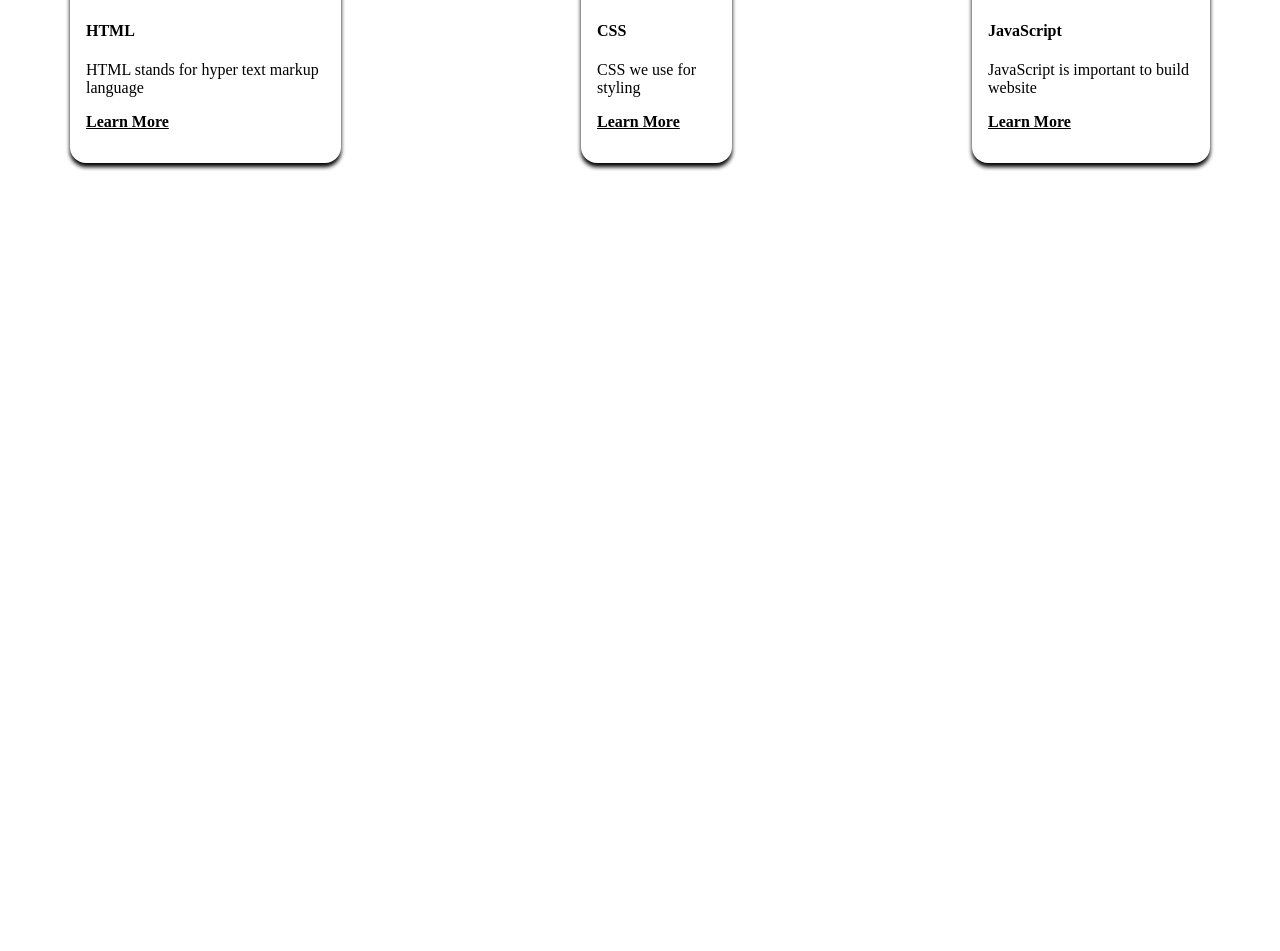
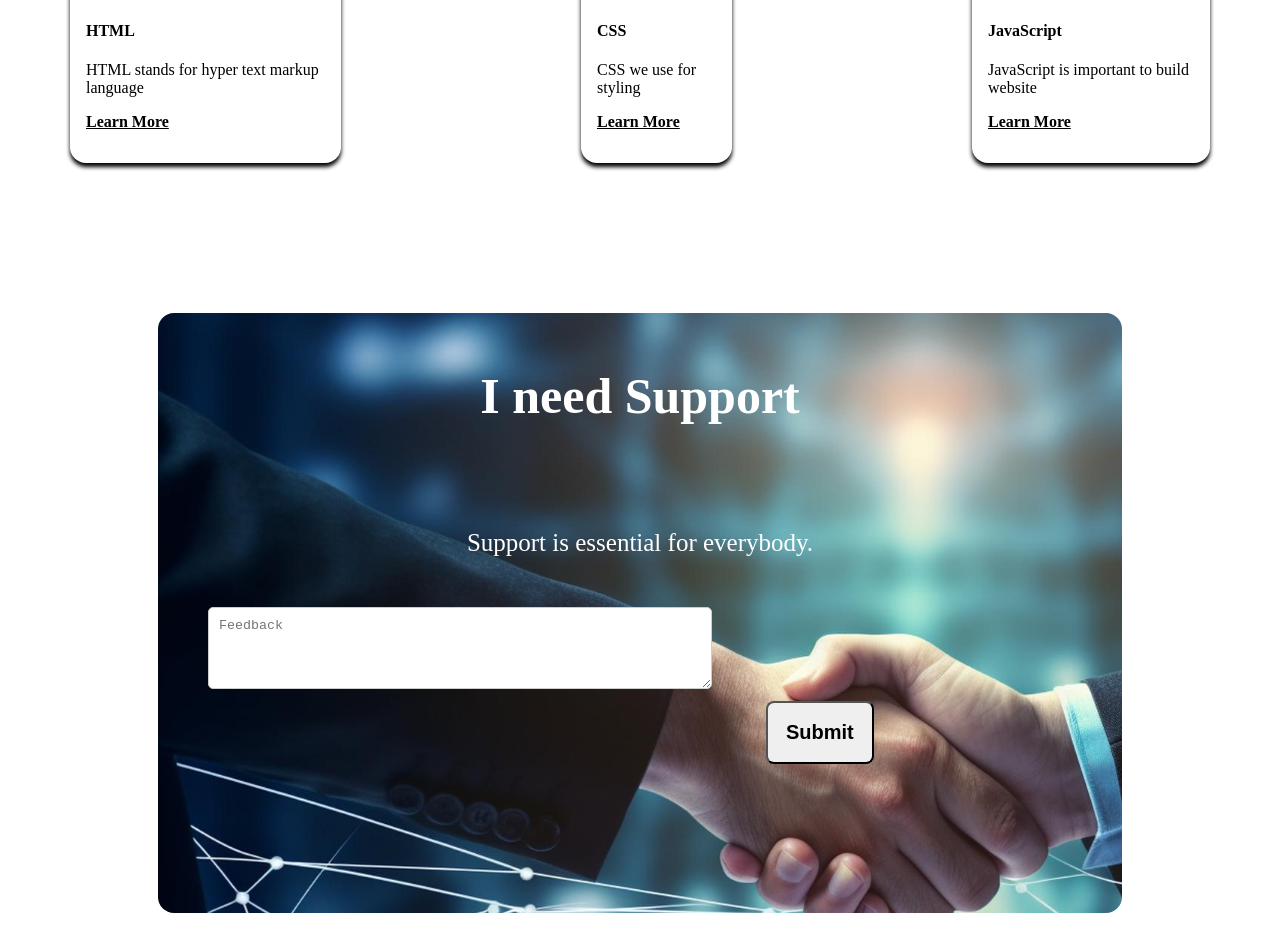
Before and after one commit to Mahadibro/Assignment-1, a plain HTML site: page index.html in a window 1280 px wide. Shown: the part 2858-3809 px from the top of the page. Before the commit the page ends 3029 px from the top, so only its background shows below. Drawn offline with Linux system fonts and the light colour scheme; a web font is replaced by a local one.

Commit message:
footer part

```diff
--- a/index.html
+++ b/index.html
@@ -110,9 +110,23 @@
         </div>
 
     </main>
-    <footer>
 
+    <footer >
+        <div>
+        <section class="bg">
+            <h1 class="section-title1">I need Support</h1>
+            <p class="two">Support is essential for everybody. </p>
+            <!-- <input type="text" placeholder="Feedback">
+              -->
+              <textarea class="feedback" name="feedback" rows="4" cols="100" placeholder="Feedback"></textarea>
+              <button class="btn-primary" type="submit">Submit</button>
+
+
+
+        </section>
+    </div>
     </footer>
+
 </body>
 
 </html>
--- a/styles/style.css
+++ b/styles/style.css
@@ -181,3 +181,36 @@ main section{
     font-size: 16px;
     font-weight: bold;
    }
+   .bg{
+    background-image: url(../assets/handshake.jpg);
+   height: 600px;
+   width: 1140;
+   border-radius: 16px;
+   margin: 150px;
+   justify-content: center;
+   }
+.section-title1{
+    color: white;
+    text-align: center;
+    margin: 50px;
+    padding: 54px;
+    font-size: 50px;
+    font-weight: bold;
+}
+.two{
+    color: #FFFFFF;
+    text-align: center;
+    font-size: 25px;
+    font-weight: 400;
+    margin: 0;
+    padding: 0;
+}
+.feedback {
+    margin: 50px;
+    padding: 10px;
+    border: 1px solid #ccc;
+    border-radius: 5px;
+    justify-content: center;
+    display: inline;
+    width: 50%;
+}
```
